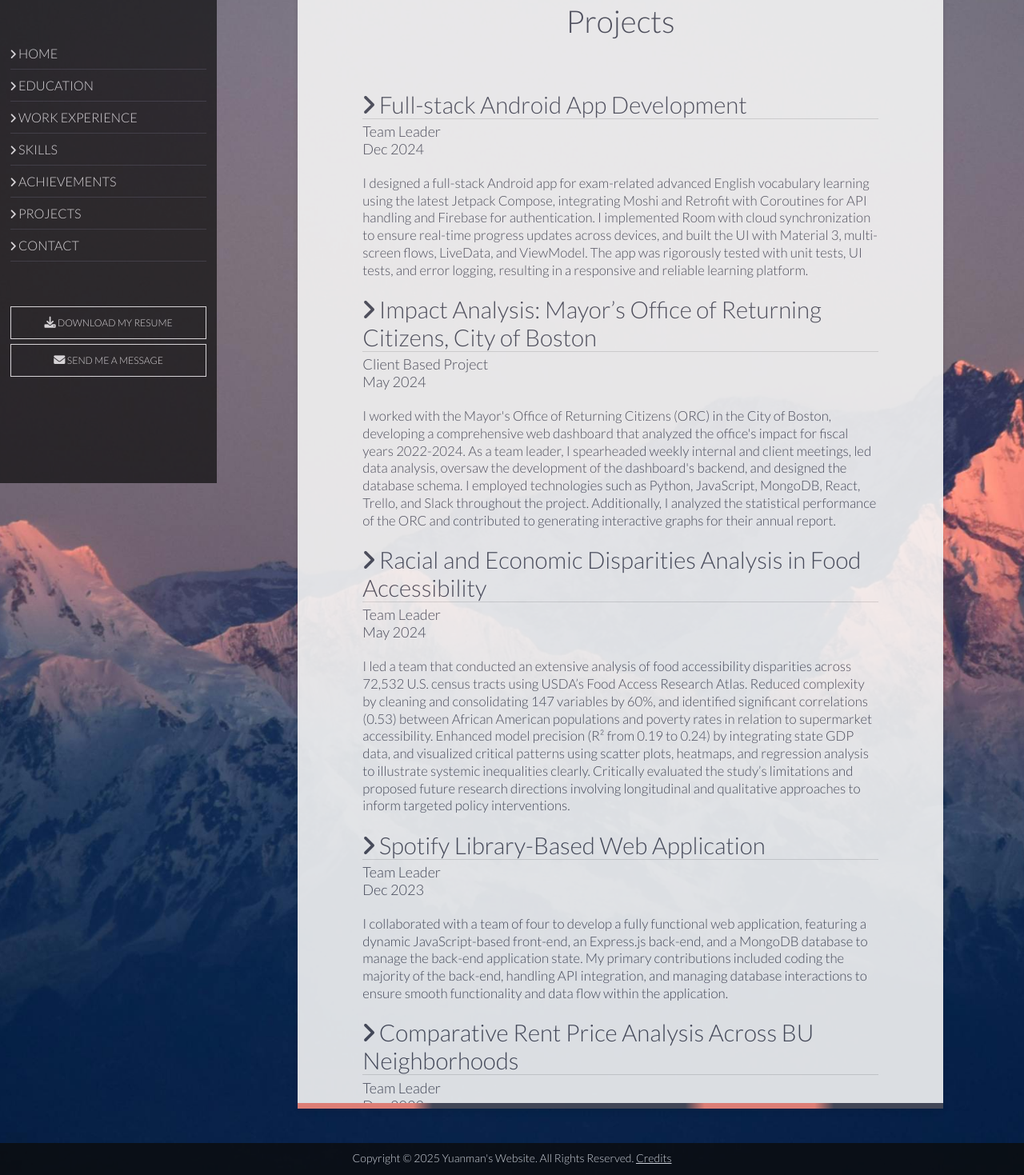
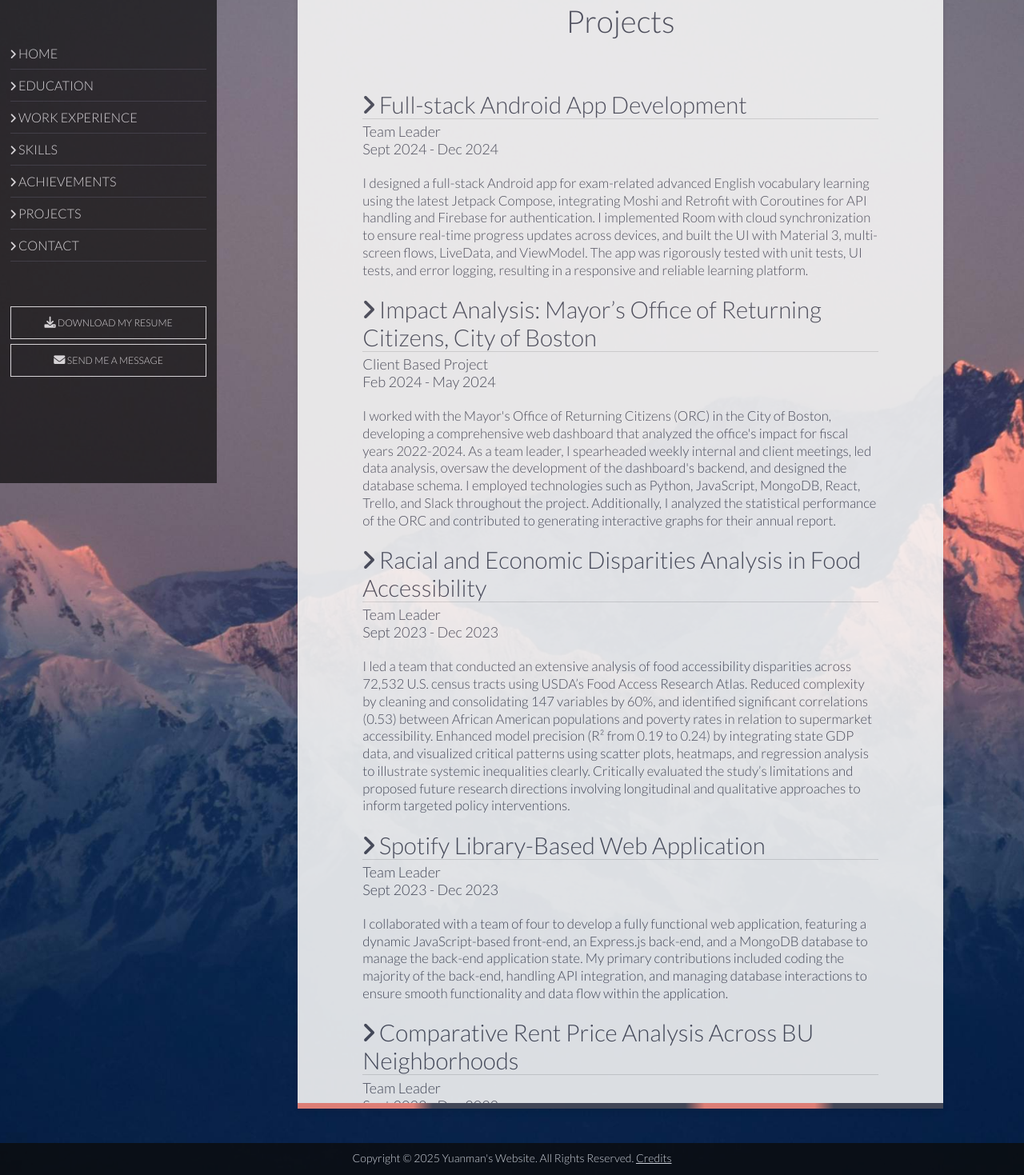
Before and after one commit to JackMuuu/Personal-Resume, a plain HTML site: page projects/projects.html in a window 1280 px wide. Shown: the part 196-1665 px from the top of the page at 80% size. Drawn offline with Linux system fonts and the light colour scheme.

Commit message:
projects dates updated,location updated

```diff
--- a/projects/projects.html
+++ b/projects/projects.html
@@ -46,35 +46,35 @@
 
                 <h3><i style='font-size:calc(0.8vh + 1.8vw)' class='fas'>&#xf105;</i> Full-stack Android App Development</h3>
                 <h4>Team Leader</h4>
-                <h4>Dec 2024</h4>
+                <h4>Sept 2024 - Dec 2024</h4>
                 <p>
                     I designed a full-stack Android app for exam-related advanced English vocabulary learning using the latest Jetpack Compose, integrating Moshi and Retrofit with Coroutines for API handling and Firebase for authentication. I implemented Room with cloud synchronization to ensure real-time progress updates across devices, and built the UI with Material 3, multi-screen flows, LiveData, and ViewModel. The app was rigorously tested with unit tests, UI tests, and error logging, resulting in a responsive and reliable learning platform.
                 </p>
 
                 <h3><i style='font-size:calc(0.8vh + 1.8vw)' class='fas'>&#xf105;</i> Impact Analysis: Mayor’s Office of Returning Citizens, City of Boston</h3>
                 <h4>Client Based Project</h4>
-                <h4>May 2024</h4>
+                <h4>Feb 2024 - May 2024</h4>
                 <p>
                     I worked with the Mayor's Office of Returning Citizens (ORC) in the City of Boston, developing a comprehensive web dashboard that analyzed the office's impact for fiscal years 2022-2024. As a team leader, I spearheaded weekly internal and client meetings, led data analysis, oversaw the development of the dashboard's backend, and designed the database schema. I employed technologies such as Python, JavaScript, MongoDB, React, Trello, and Slack throughout the project. Additionally, I analyzed the statistical performance of the ORC and contributed to generating interactive graphs for their annual report.
                 </p>
 
                 <h3><i style='font-size:calc(0.8vh + 1.8vw)' class='fas'>&#xf105;</i> Racial and Economic Disparities Analysis in Food Accessibility</h3>
                 <h4>Team Leader</h4>
-                <h4>May 2024</h4>
+                <h4>Sept 2023 - Dec 2023</h4>
                 <p>
                     I led a team that conducted an extensive analysis of food accessibility disparities across 72,532 U.S. census tracts using USDA’s Food Access Research Atlas. Reduced complexity by cleaning and consolidating 147 variables by 60%, and identified significant correlations (0.53) between African American populations and poverty rates in relation to supermarket accessibility. Enhanced model precision (R² from 0.19 to 0.24) by integrating state GDP data, and visualized critical patterns using scatter plots, heatmaps, and regression analysis to illustrate systemic inequalities clearly. Critically evaluated the study’s limitations and proposed future research directions involving longitudinal and qualitative approaches to inform targeted policy interventions.
                 </p>
 
                 <h3><i style='font-size:calc(0.8vh + 1.8vw)' class='fas'>&#xf105;</i> Spotify Library-Based Web Application</h3>
                 <h4>Team Leader</h4>
-                <h4>Dec 2023</h4>
+                <h4>Sept 2023 - Dec 2023</h4>
                 <p>
                     I collaborated with a team of four to develop a fully functional web application, featuring a dynamic JavaScript-based front-end, an Express.js back-end, and a MongoDB database to manage the back-end application state. My primary contributions included coding the majority of the back-end, handling API integration, and managing database interactions to ensure smooth functionality and data flow within the application.
                 </p>
 
                 <h3><i style='font-size:calc(0.8vh + 1.8vw)' class='fas'>&#xf105;</i> Comparative Rent Price Analysis Across BU Neighborhoods</h3>
                 <h4>Team Leader</h4>
-                <h4>Dec 2022</h4>
+                <h4>Spet 2022 - Dec 2022</h4>
                 <p>
                     I led a team in conducting a comparative analysis of apartment rent prices in four neighborhoods near Boston University. We analyzed cross-sectional data to examine how variables like room size, year built, bed types, days on market, crime rate, and average income influence rent prices. The analysis revealed significant positive correlations between factors such as year built, bed types, and room size with rent prices, providing valuable insights into the housing market dynamics near BU.
                 </p>
```
Also changed, not shown: index.html (+1 -1 lines), 3 other files.
